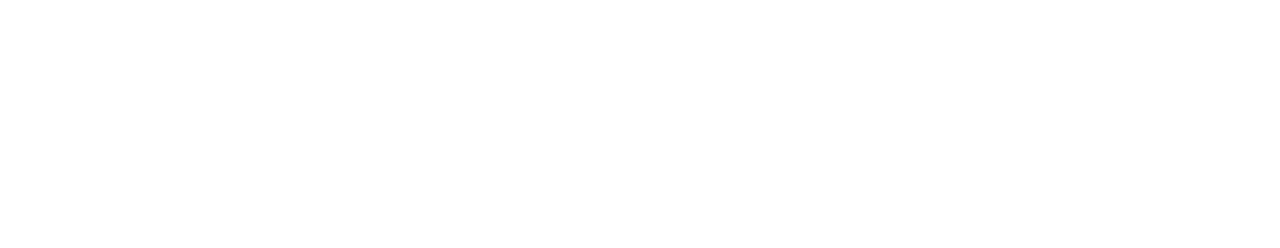
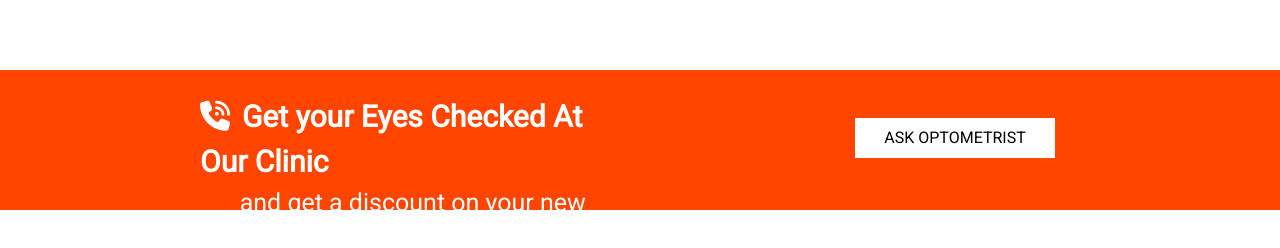
Before and after one commit to AbhishekPeiris/eYeCAREopticals, a React (Create React App) app in the folder frontend/: page / in a window 1280 px wide. Shown: the part 3535-3783 px from the top of the page. Built offline with nearby package versions, Linux system fonts and the light colour scheme.

Commit message:
homescreen

```diff
--- a/frontend/src/screens/HomeScreen.js
+++ b/frontend/src/screens/HomeScreen.js
@@ -162,6 +162,19 @@ const HomeScreen = () => {
                     <button className='btn2' >ASK OPTOMETRIST</button>
                 </div>
             </div>
+            <div className='row table_7'>
+                <div className='col mt-4 table_7col_1'>
+                    <i class="fa fa-volume-control-phone icon_2" aria-hidden="true"></i>&nbsp;&nbsp;&nbsp;
+                    <span style={{fontSize:"30px", color:"white"}}><strong>Get your Eyes Checked At Our Clinic</strong></span><br />&nbsp;&nbsp;&nbsp;&nbsp;&nbsp;&nbsp;&nbsp;&nbsp;&nbsp;&nbsp;
+                    <span style={{fontSize:"25px", color:"white"}}>and get a discount on your new glasses</span>
+                </div>
+                <div className='col mt-5 table_7col_1'>
+                    <button className='btn2' >ASK OPTOMETRIST</button>
+                </div>
+            </div>
+            <div className='row table_8'>
+
+            </div>
         </div>
     );
 }
--- a/frontend/src/styles/Home.css
+++ b/frontend/src/styles/Home.css
@@ -139,3 +139,21 @@
     padding-left: 50px !important;
     padding-top: 50px !important;
 }
+.table_7{
+    background-color: #ff4500 !important;
+    height: 140px !important;
+}
+.icon_2{
+    font-size: 30px;
+    color: white !important;
+}
+.table_7col_1{
+    margin-left: 200px !important;
+}
+.table_7{
+    position: relative !important;
+    bottom: 700px !important;
+}
+.table_8{
+    margin-top: -700px !important;
+}
```
